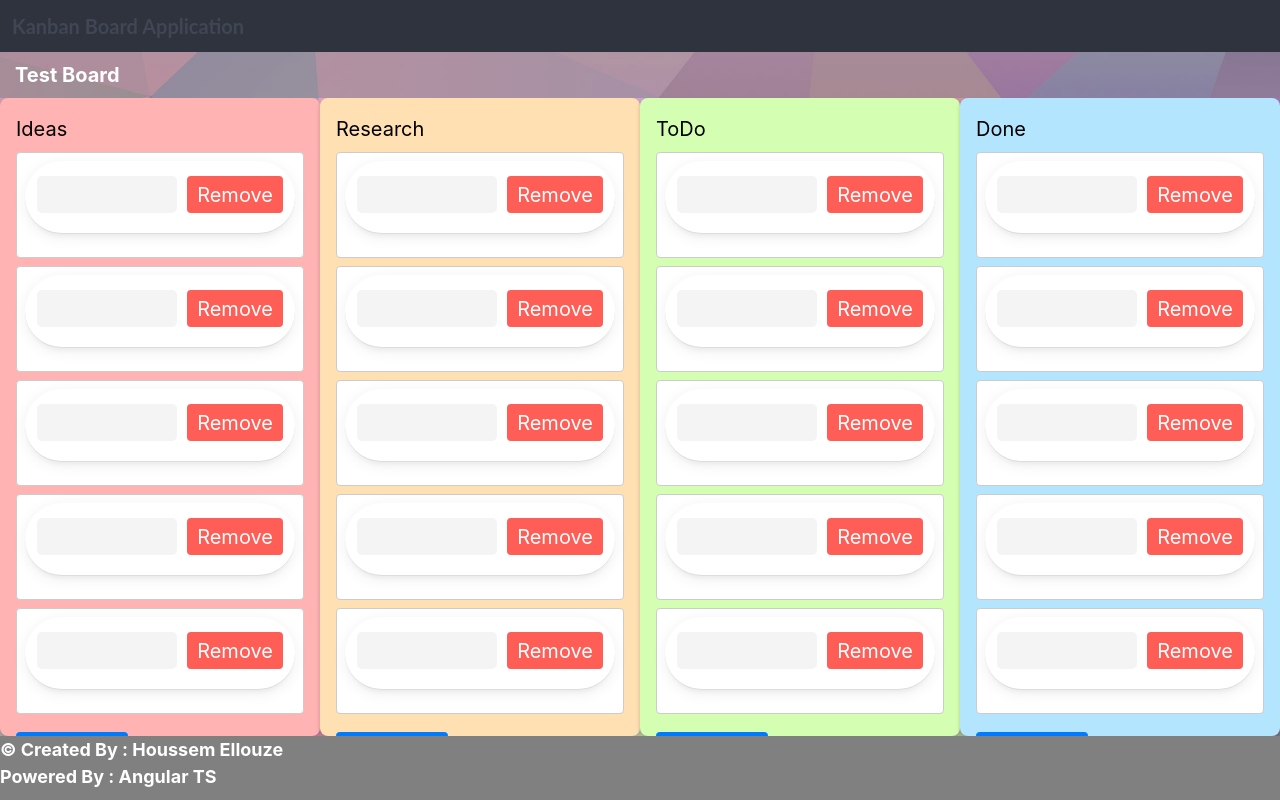
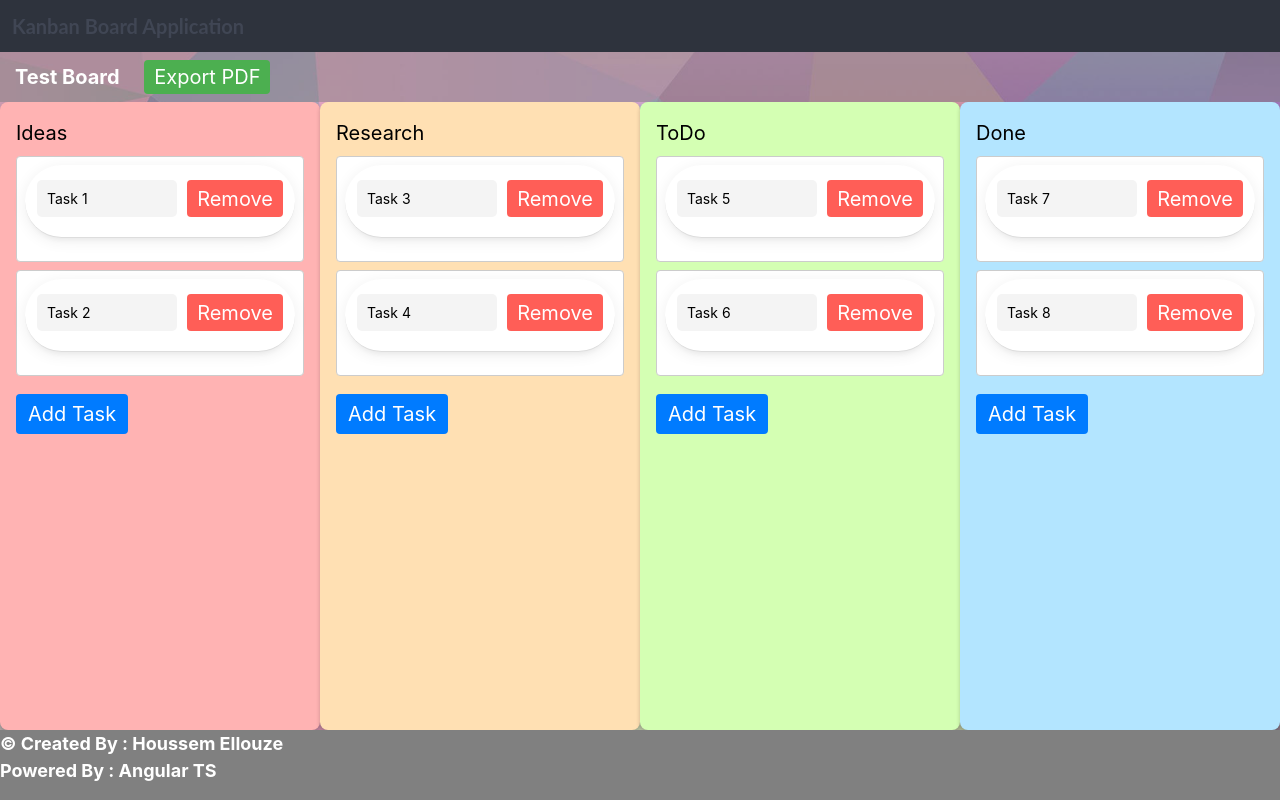
Before and after one commit to Houssem-Ellouze/KanbanMethodFullStack, an Angular app: page / in a window 1280 px wide. Built offline with nearby package versions, Linux system fonts and the light colour scheme; a web font is replaced by a local one.

Commit message:
Add Button Export PDF

```diff
--- a/package.json
+++ b/package.json
@@ -20,6 +20,8 @@
     "@angular/platform-browser-dynamic": "^16.2.0",
     "@angular/router": "^16.2.0",
     "bulma": "^1.0.2",
+    "html2canvas": "^1.4.1",
+    "jspdf": "^2.5.2",
     "rxjs": "~7.8.0",
     "tslib": "^2.3.0",
     "zone.js": "~0.13.0"
--- a/src/app/pages/main-view/main-view.component.html
+++ b/src/app/pages/main-view/main-view.component.html
@@ -10,9 +10,12 @@
 
   <!-- Kanban Board -->
   <div class="board">
-    <!-- Board Name -->
+    <!-- Board Name with Export Button -->
     <div class="board-bar">
-      <p class="board-name">{{ board.name }}</p>
+      <p class="board-name">
+        {{ board.name }}
+        <button class="export-pdf-btn" (click)="exportBoardAsPDF()">Export PDF</button>
+      </p>
     </div>
 
     <!-- Board Wrapper -->
--- a/src/app/pages/main-view/main-view.component.scss
+++ b/src/app/pages/main-view/main-view.component.scss
@@ -176,3 +176,16 @@ input:focus {
 .remove-task-btn:hover {
   background-color: #ff3831;
 }
+.export-pdf-btn {
+  margin-left: 20px;
+  background-color: #4caf50;
+  color: white;
+  border: none;
+  border-radius: 4px;
+  cursor: pointer;
+  padding: 5px 10px;
+}
+
+.export-pdf-btn:hover {
+  background-color: #45a049;
+}
--- a/src/app/pages/main-view/main-view.component.ts
+++ b/src/app/pages/main-view/main-view.component.ts
@@ -3,6 +3,8 @@ import { CdkDragDrop, moveItemInArray, transferArrayItem } from '@angular/cdk/dr
 import { Board } from 'src/app/models/board.model';
 import { Column } from 'src/app/models/column.models';
 import { Task } from 'src/app/models/task.model';
+import jsPDF from 'jspdf';
+import html2canvas from 'html2canvas';
 
 @Component({
   selector: 'app-main-view',
@@ -12,32 +14,48 @@ import { Task } from 'src/app/models/task.model';
 export class MainViewComponent {
   ngOnInit() {}
 
-  // Method to generate an array of empty tasks
-  generateTasks(count: number): Task[] {
-    return Array.from({ length: count }, () => new Task(""));
+  // Board Definition
+  board: Board = new Board('Test Board', [
+    new Column('Ideas', [new Task('Task 1'), new Task('Task 2')]),
+    new Column('Research', [new Task('Task 3'), new Task('Task 4')]),
+    new Column('ToDo', [new Task('Task 5'), new Task('Task 6')]),
+    new Column('Done', [new Task('Task 7'), new Task('Task 8')])
+  ]);
+
+  // Export Board as PDF
+  exportBoardAsPDF(): void {
+    const boardElement = document.querySelector('.board') as HTMLElement;
+    if (!boardElement) return;
+
+    html2canvas(boardElement).then((canvas) => {
+      const imgData = canvas.toDataURL('image/png');
+      const pdf = new jsPDF('landscape', 'mm', 'a4');
+      const imgProps = pdf.getImageProperties(imgData);
+      const pdfWidth = pdf.internal.pageSize.getWidth();
+      const pdfHeight = (imgProps.height * pdfWidth) / imgProps.width;
+
+      pdf.addImage(imgData, 'PNG', 0, 0, pdfWidth, pdfHeight);
+      pdf.save('Kanban_Board.pdf');
+    });
   }
 
-  list = ['Ideas', 'Research', 'ToDo', 'Done'];
+  // Add Task
+  addTask(columnIndex: number): void {
+    this.board.columns[columnIndex].tasks.push(new Task(''));
+  }
 
-  titleColors = ['#000000', '#000000', '#000000', '#000000'];
+  // Remove Task
+  removeTask(columnIndex: number, taskIndex: number): void {
+    this.board.columns[columnIndex].tasks.splice(taskIndex, 1);
+  }
 
-  colors = ['#FFB3B3', '#FFE0B3', '#D4FFB3', '#B3E5FF'];
 
-  // Define board with columns and tasks
-  board: Board = new Board('Test Board', [
-    new Column(this.list[0], this.generateTasks(5)),
-    new Column(this.list[1], this.generateTasks(5)),
-    new Column(this.list[2], this.generateTasks(5)),
-    new Column(this.list[3], this.generateTasks(5))
-  ]);
 
-  // Method to handle drag and drop
-  drop(event: CdkDragDrop<Task[]>) {
-    // If the task is moved within the same column
+  // Drag and Drop Logic
+  drop(event: CdkDragDrop<Task[]>): void {
     if (event.previousContainer === event.container) {
       moveItemInArray(event.container.data, event.previousIndex, event.currentIndex);
     } else {
-      // If the task is moved to another column
       transferArrayItem(
         event.previousContainer.data,
         event.container.data,
@@ -47,20 +65,18 @@ export class MainViewComponent {
     }
   }
 
-  // Get the color for a specific column
+
+  list = ['Ideas', 'Research', 'ToDo', 'Done'];
+
+  titleColors = ['#000000', '#000000', '#000000', '#000000'];
+
+  colors = ['#FFB3B3', '#FFE0B3', '#D4FFB3', '#B3E5FF'];
+
+
   getColumnColor(index: number): string {
     return this.colors[index];
   }
   getTitleColor(index: number): string {
     return this.titleColors[index];
   }
-
-  removeTask(columnIndex: number, taskIndex: number): void {
-    this.board.columns[columnIndex].tasks.splice(taskIndex, 1);
-  }
-
-  addTask(columnIndex: number): void {
-    this.board.columns[columnIndex].tasks.push({ text: '' });
-  }
-
 }
```
Also changed, not shown: 1 other file (tests, documents, lock files or other folders).
